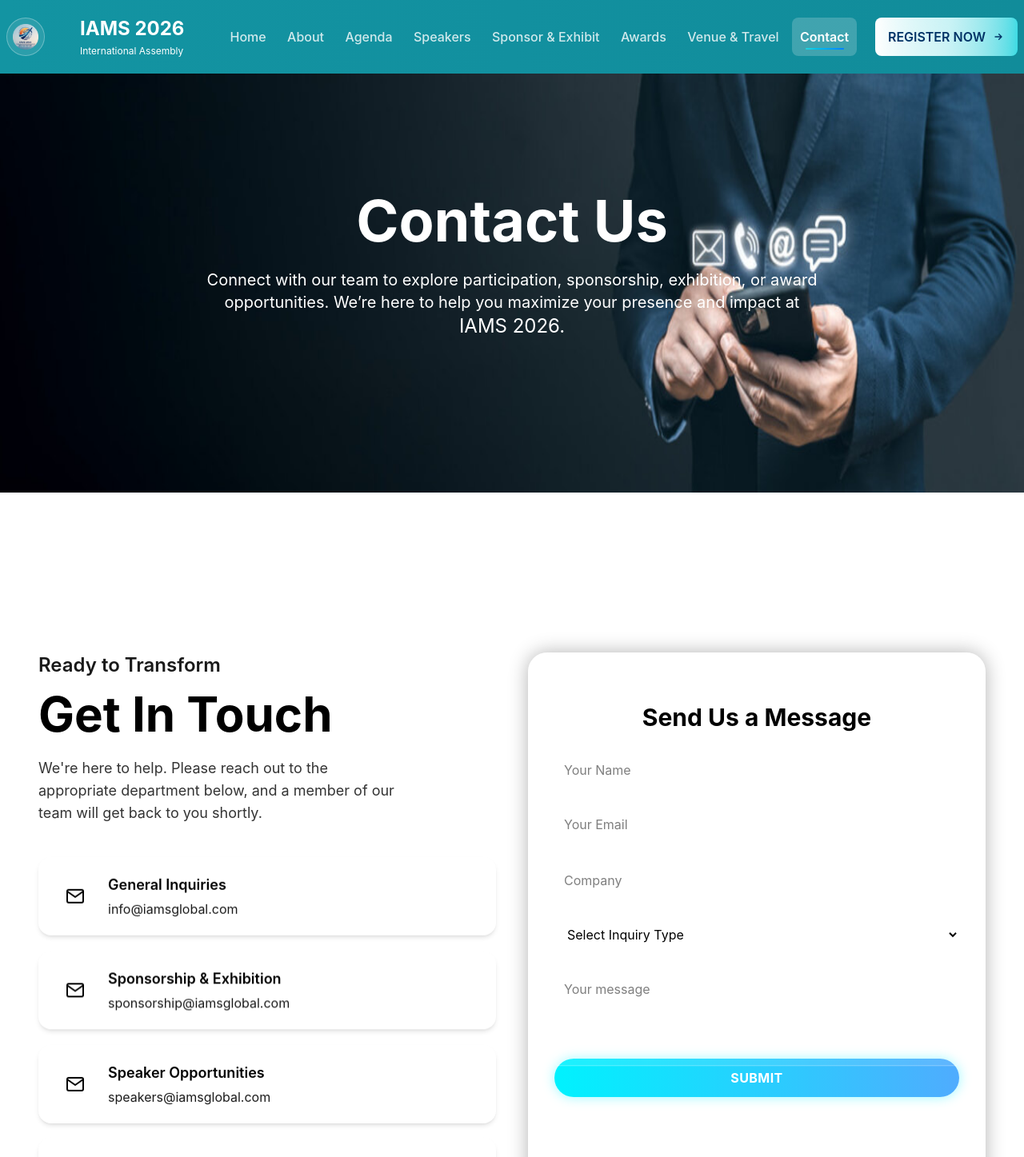
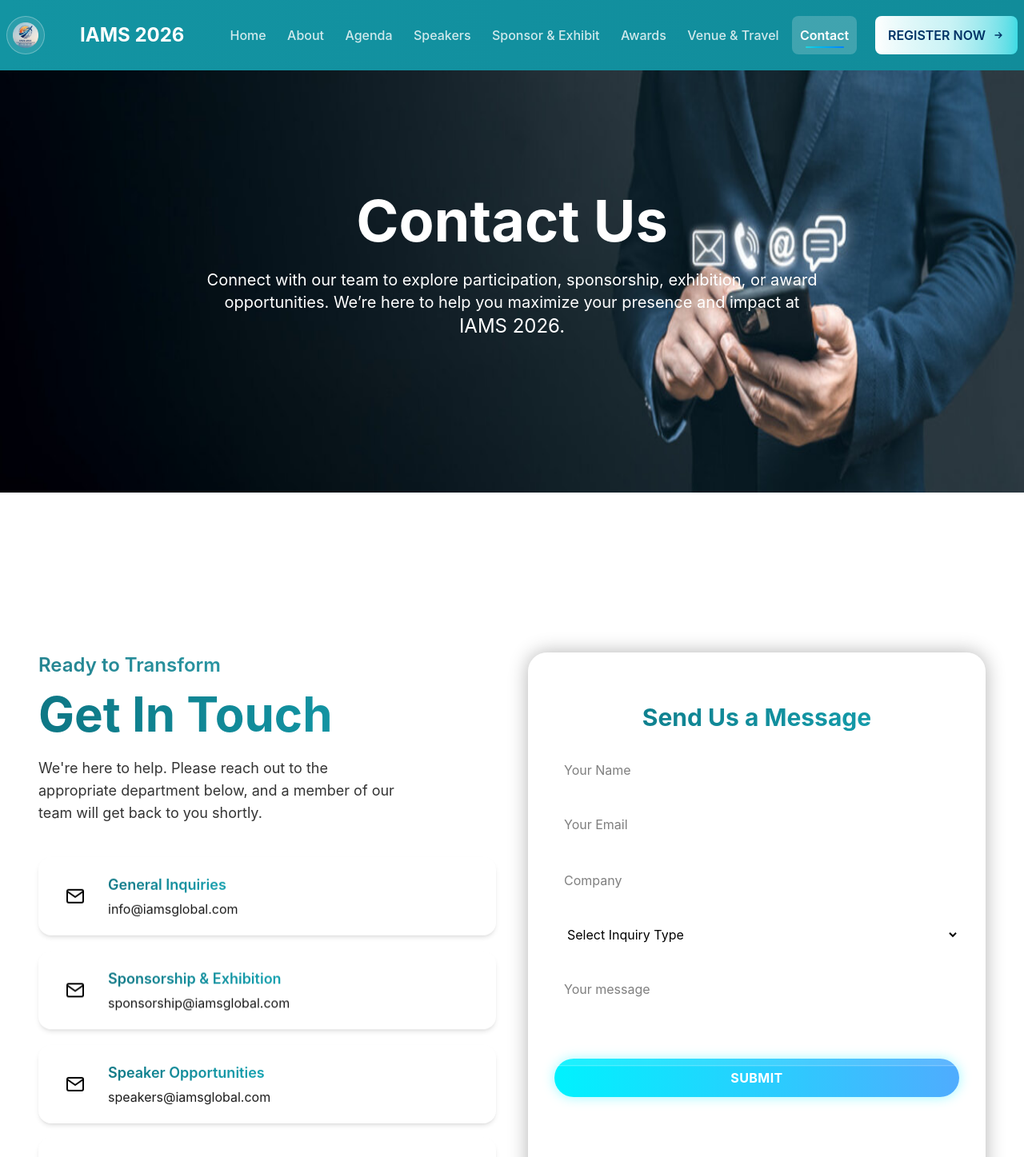
Before and after one commit to evreneducation/iams, a React (Vite) app: page /contact in a window 1280 px wide. Shown: the top 1447 px of the page at 80% size. Built offline with nearby package versions, Linux system fonts and the light colour scheme; a web font is replaced by a local one.

Commit message:
fixing contact , and fixed all except logo

```diff
--- a/src/components/Header.jsx
+++ b/src/components/Header.jsx
@@ -142,11 +142,12 @@ const Header = () => {
   IAMS&nbsp;2026
 </span>
 
-              <span
+              {/* <span
                 className={`text-xs transition-all duration-300 text-white group-hover:bg-gradient-to-r group-hover:from-[#21d6e0] group-hover:to-[#0080ff] group-hover:bg-clip-text group-hover:text-transparent mt-1`}
               >
-                International Assembly
-              </span>
+
+International Aviation Market summit
+              </span> */}
             </div>
           </Link>
 
--- a/src/pages/Contact.jsx
+++ b/src/pages/Contact.jsx
@@ -137,10 +137,10 @@ const Contact = () => {
           {/* LEFT SIDE */}
           <div className="space-y-8" data-aos="fade-right">
             <div>
-              <h2 className="text-2xl font-semibold mb-2 opacity-90">
+              <h2 className="text-2xl font-semibold mb-2 bg-gradient-to-r from-[#0E7785] to-[#15A4B3] bg-clip-text text-transparent opacity-90">
                 Ready to Transform
               </h2>
-              <h1 className="text-5xl md:text-6xl font-bold mb-4 leading-tight bg-clip-text">
+              <h1 className="text-5xl md:text-6xl font-bold mb-4 leading-tight bg-clip-text bg-gradient-to-r from-[#0E7785] to-[#15A4B3] bg-clip-text text-transparent">
                 Get In Touch
               </h1>
               <p className="text-lg opacity-80 max-w-md">
@@ -181,7 +181,7 @@ const Contact = () => {
                     {item.icon}
                   </div>
                   <div>
-                    <span className="block text-lg font-semibold mb-1">
+                    <span className="block text-lg font-semibold mb-1 bg-gradient-to-r from-[#0E7785] to-[#15A4B3] bg-clip-text text-transparent">
                       {item.title}
                     </span>
                     <p className="opacity-90">{item.text}</p>
@@ -197,8 +197,8 @@ const Contact = () => {
             className="form-wrapper p-6 md:p-8 rounded-3xl bg-white/15 backdrop-blur-[20px] border border-white/40 shadow-[0_0_25px_rgba(0,0,0,0.3)]"
           >
             <h3
-              className="text-3xl font-bold mb-6 text-center form-element"
-              style={{ color: "#000" }}
+              className="text-3xl font-bold mb-6 text-center form-element bg-gradient-to-r from-[#0E7785] to-[#15A4B3] bg-clip-text text-transparent"
+
             >
               Send Us a Message
             </h3>
```
